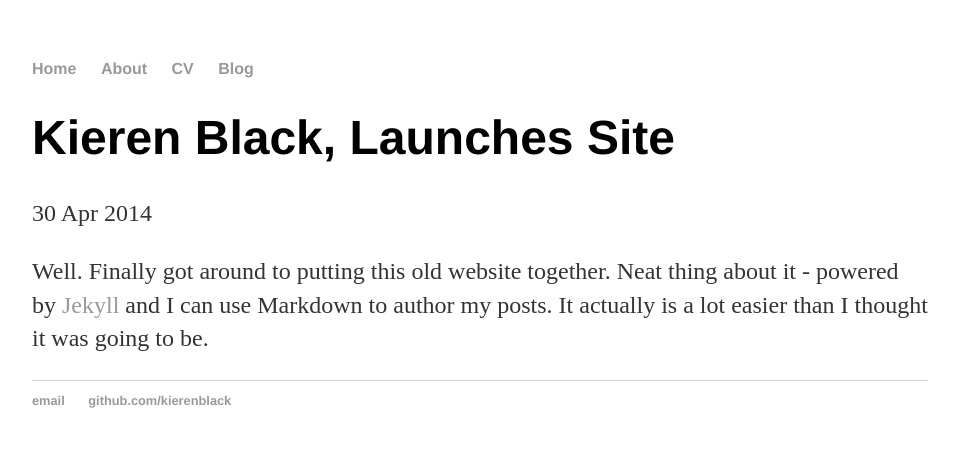
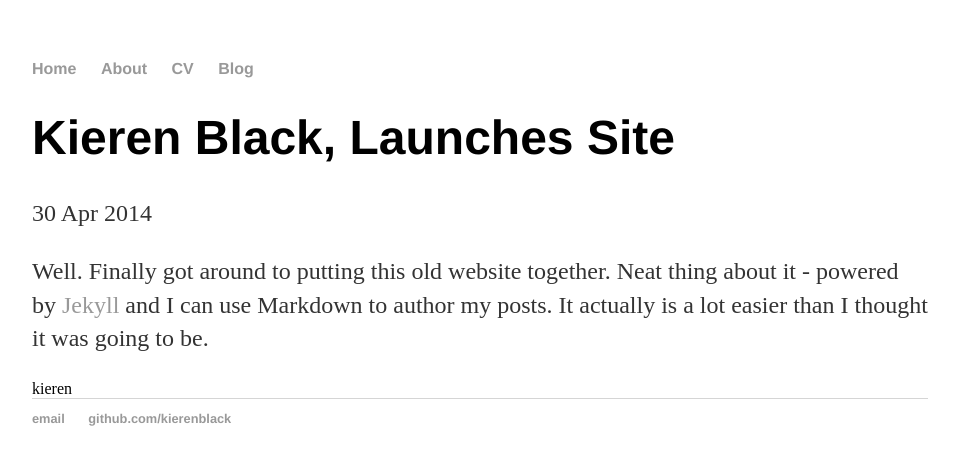
Before and after one commit to kierenblack/kierenblack.github.io, a Jekyll site: the page built from _posts/2014-04-30-kieren-black-site-launched.md, in a window 1280 px wide. Shown: the top 465 px of the page, without its empty margins (160-1119 px from the left). Built offline with Jekyll 4.4.1, drawn with Linux system fonts in a browser that asks for light colours.

Commit message:
test author

```diff
--- a/_layouts/post.html
+++ b/_layouts/post.html
@@ -10,5 +10,5 @@ layout: default
   {% assign author = site.data.people[page.author] %}
   <a rel="author" href="https://twitter.com/{{ author.twitter }}" title="{{ author.name }}">
     {{ author.name }}
-  </a>
+  </a>{{ page.author }}
 </div>
```
